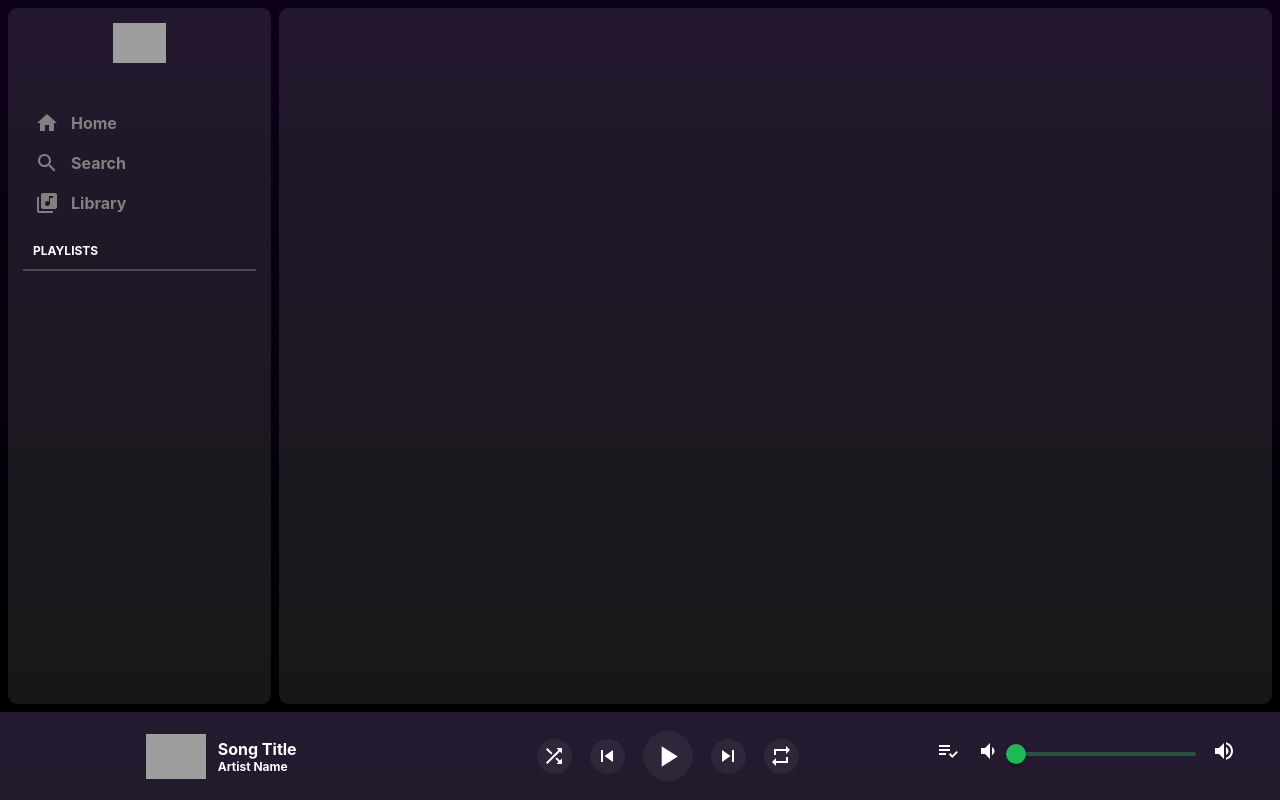
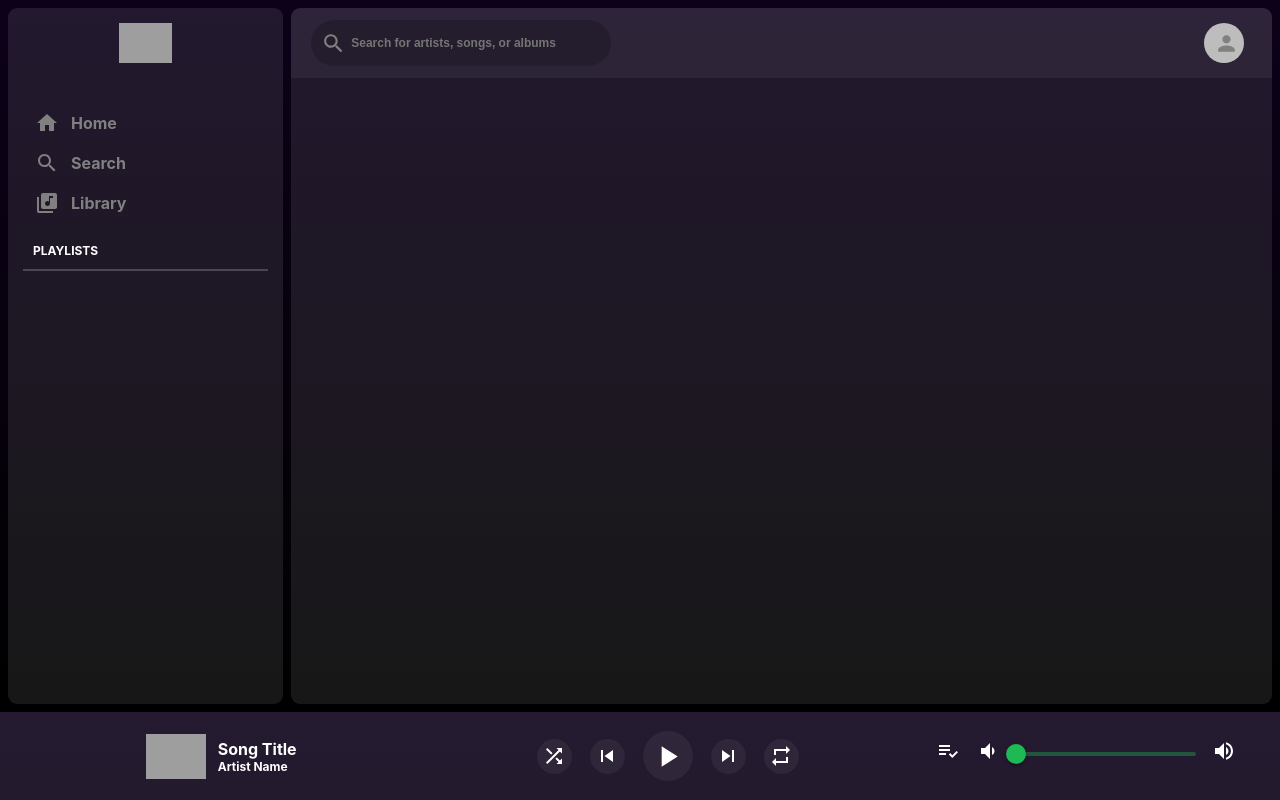
Before and after one commit to isurumanoddev/spotify_clone, a React (Create React App) app: page / in a window 1280 px wide. Built offline with nearby package versions, Linux system fonts and the light colour scheme; grey boxes are pictures that could not be loaded; what spotify-web-api-js would draw is missing.

Commit message:
Refactor/Design header component and ad search

```diff
--- a/src/Body.css
+++ b/src/Body.css
@@ -6,6 +6,7 @@
     color: #fff;
     background: rgba(255, 255, 255, 0.09);
       height: 87vh;
-    padding: 30px;
+    padding:0 0;
+    overflow: hidden;
 
 }
--- a/src/Body.js
+++ b/src/Body.js
@@ -1,15 +1,12 @@
 import React from 'react';
 import "./Body.css"
+import Header from "./Header";
 
 
-
-function Body() {
+function Body({spotify}) {
     return (
         <div className={"body"}>
-            <div>
-
-
-    </div>
+            <Header/>
         </div>
     );
 }
--- a/src/Footer.css
+++ b/src/Footer.css
@@ -16,6 +16,7 @@
 }
 
 .footer__left {
+    justify-self: flex-start!important;
     flex: 0.3;
     display: flex;
     align-items: center;
--- /dev/null
+++ b/src/Header.css
@@ -0,0 +1,75 @@
+.header {
+    display: flex;
+    align-items: center;
+    justify-content: space-between;
+    background: rgba(255, 255, 255, 0.05);
+    position: sticky;
+    top: 0;
+    /*background-color: green;*/
+    color: #fff;
+    padding: 5px 20px;
+    height: 70px;
+}
+
+.header__left {
+    display: flex;
+    align-items: center;
+    position: relative;
+}
+
+
+.header .MuiSvgIcon-root {
+    position: absolute;
+
+    height: 25px !important;
+    width: 25px !important;
+    left: 10px !important;
+    color: gray !important;
+    transition: 0.2s color ease-in;
+
+}
+
+.header .MuiSvgIcon-root:hover {
+    color: white !important;
+
+}
+
+.header__logo {
+    width: 100px;
+    height: 100px;
+    object-fit: contain;
+}
+
+.header__right {
+    display: flex;
+    align-items: center;
+
+}
+
+.header__searchInput {
+    width: 300px;
+    padding: 16px 30px 16px 40px;
+    border: none;
+    border-radius: 30px;
+    background: rgba(0, 0, 0, 0.2);
+    color: gray;
+    font-size: 12px;
+    font-weight: 600;
+
+}
+
+
+.header__item {
+    margin: 0 10px;
+}
+
+.header__right__avatar {
+    height: 35px !important;
+    width: 35px !important;;
+}
+.css-2s90m6-MuiAvatar-root {
+    background: transparent!important;
+
+    justify-content: center!important;
+    align-items: center!important;
+}
--- /dev/null
+++ b/src/Header.js
@@ -0,0 +1,38 @@
+import React from 'react';
+import "./Header.css"
+import {Avatar, IconButton} from "@mui/material";
+import {Search} from "@mui/icons-material";
+
+
+function Header({spotify}) {
+    return (
+        <div className="header">
+            <div className="header__left">
+
+                <Search/>
+
+                <input
+                    type="text"
+                    className="header__searchInput"
+                    placeholder="Search for artists, songs, or albums"
+                />
+
+
+            </div>
+            <div className="header__right">
+                    <IconButton>
+
+                        <Avatar/>
+                    </IconButton>
+
+
+
+            </div>
+
+
+        </div>
+    );
+}
+
+
+export default Header;
--- a/src/Player.js
+++ b/src/Player.js
@@ -13,7 +13,7 @@ function Player({spotify}) {
         <div className="player">
             <div className="player__body">
                 <Sidebar/>
-                <Body/>
+                <Body spotify={spotify}/>
             </div>
             <div className="player__footer">
                 <Footer/>
```
